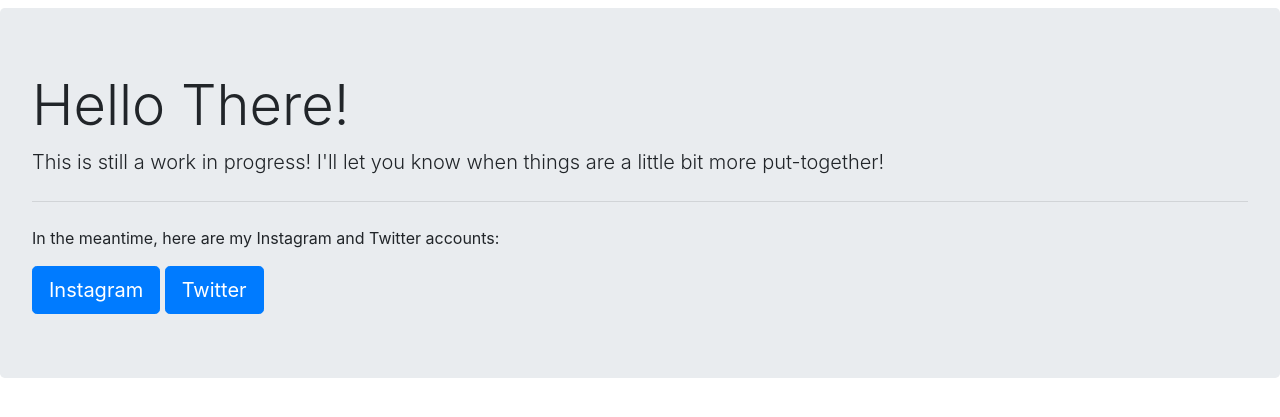
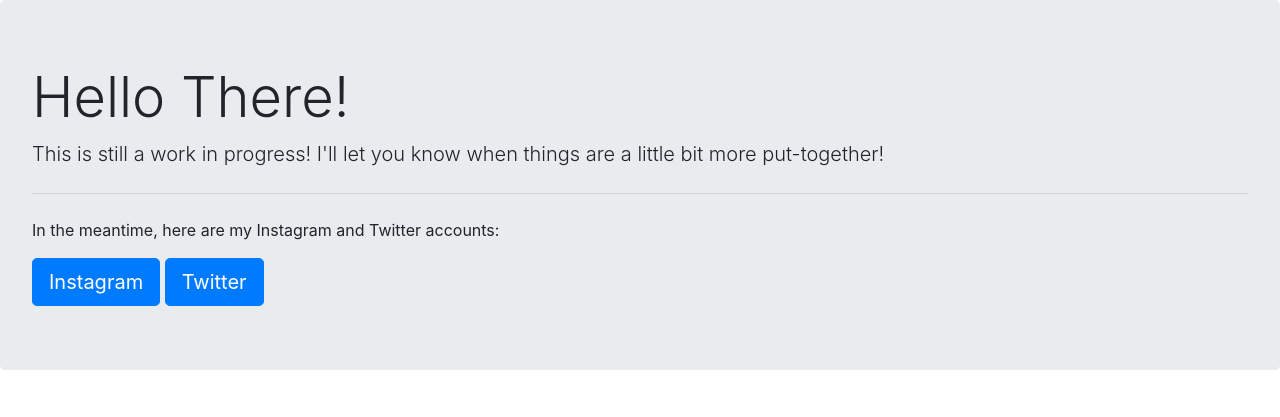
Before and after one commit to joeypalko/joeypalko.github.io, a Jekyll site: the page index.html, which Jekyll copies as it is, in a window 1280 px wide. Shown: the top 417 px of the page. Built offline with Jekyll 4.4.1, drawn with Linux system fonts in a browser that asks for light colours; nearby versions of some CDN libraries.

Commit message:
Update index.html

```diff
--- a/index.html
+++ b/index.html
@@ -11,9 +11,7 @@
     <title>Joey Palko</title>
   </head>
   <body>
-    <div class="page-header">
-      <h1></h1>
-    </div>
+
     <div class="jumbotron" style="Height: 100%;">
       <h1 class="display-4">Hello There!</h1>
       <p class="lead">This is still a work in progress! I'll let you know when things are a little bit more put-together!</p>
```
